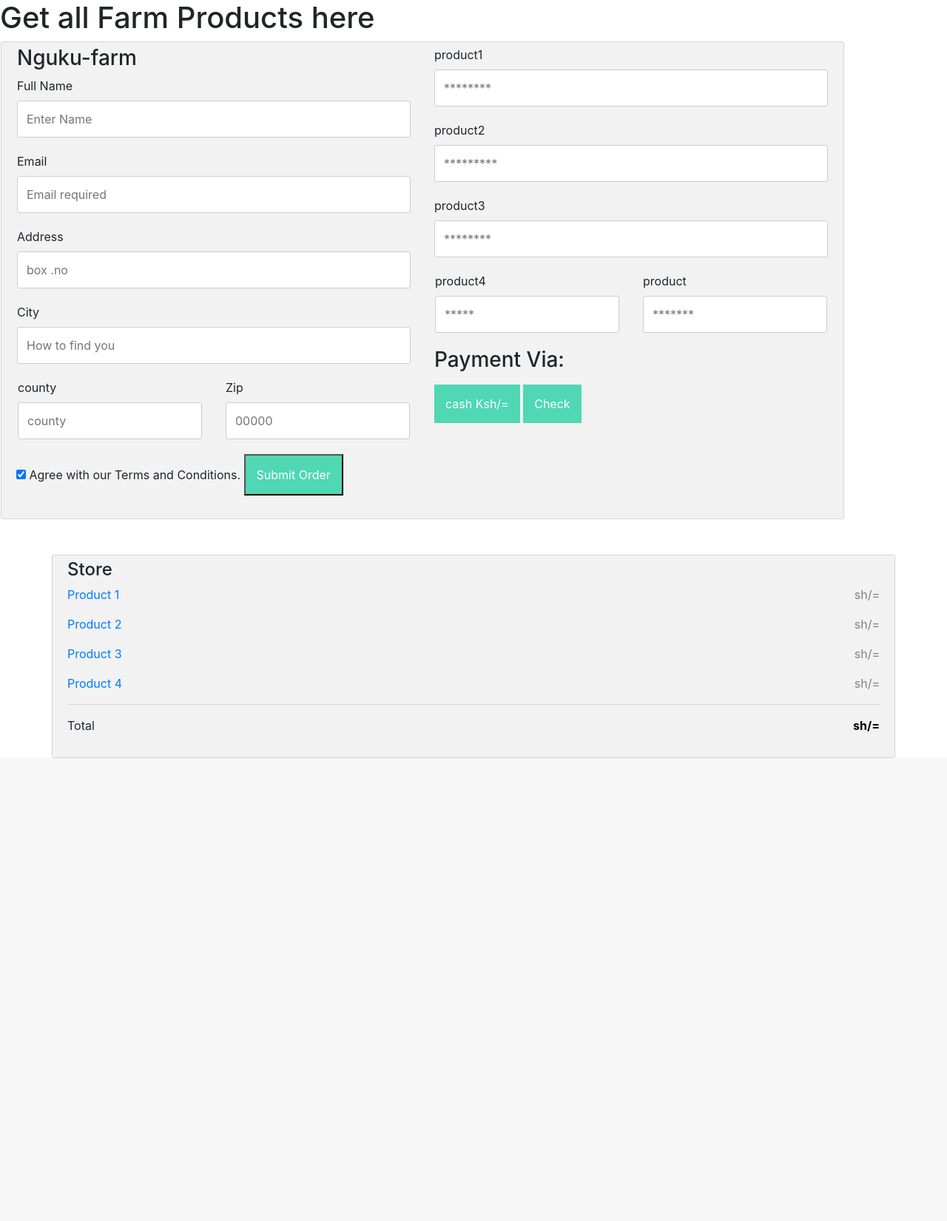
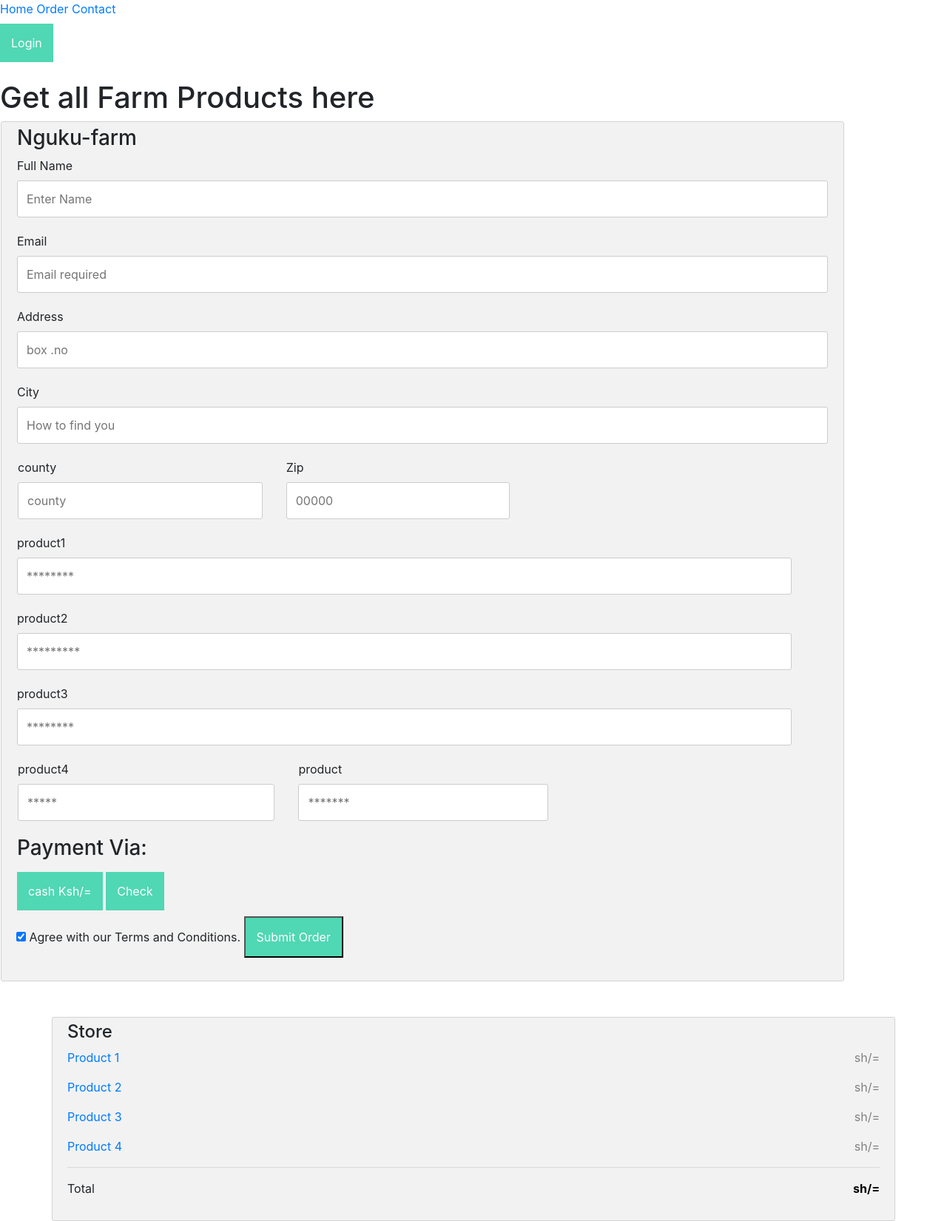
Before and after one commit to Dekoworld/NGUKU-FARM, a PHP site: page /order.html in a window 1280 px wide. Shown: the whole page at 74% size. Before the commit the page ends 1025 px from the top, so only its background shows below. Run offline with PHP 8.4, Linux system fonts and the light colour scheme.

Commit message:
add file about us

```diff
--- a/css/styles.css
+++ b/css/styles.css
@@ -29,12 +29,6 @@ button {
     -ms-flex: 25%;
     flex: 25%;
   }
-
-  .col-50 {
-    -ms-flex: 50%;
-    flex: 50%;
-  }
-
   .col-25,
   .col-50,
   .col-75 {
--- a/order.html
+++ b/order.html
@@ -12,6 +12,15 @@
 </head>
 
 <body>
+    <div class="menus">
+        <div class="topnav">
+            <a class="Login-nav" href="#home">Home</a>
+            <a href="#about">Order</a>
+            <a href="#contact">Contact</a>
+            <div class="main-login">
+                <form>
+                    <button type="submit">Login</button>
+                </form>
                 <h1>Get all Farm Products here</h1>
                 <div class="row">
                     <div class="col-75">
@@ -65,7 +74,8 @@
 
                                 </div>
                                 <label>
-                        <input type="checkbox" checked="checked" name="sameadr"> Agree with our Terms and Conditions.
+                                    <input type="checkbox" checked="checked" name="sameadr"> Agree with our Terms and
+                                    Conditions.
                                 </label>
                                 <input type="submit" value="Submit Order" class="btn-order">
                             </form>
```
Also changed, not shown: AboutUs.html (added, +26 -0 lines). Lines whose indentation alone changed are shown as unchanged.
